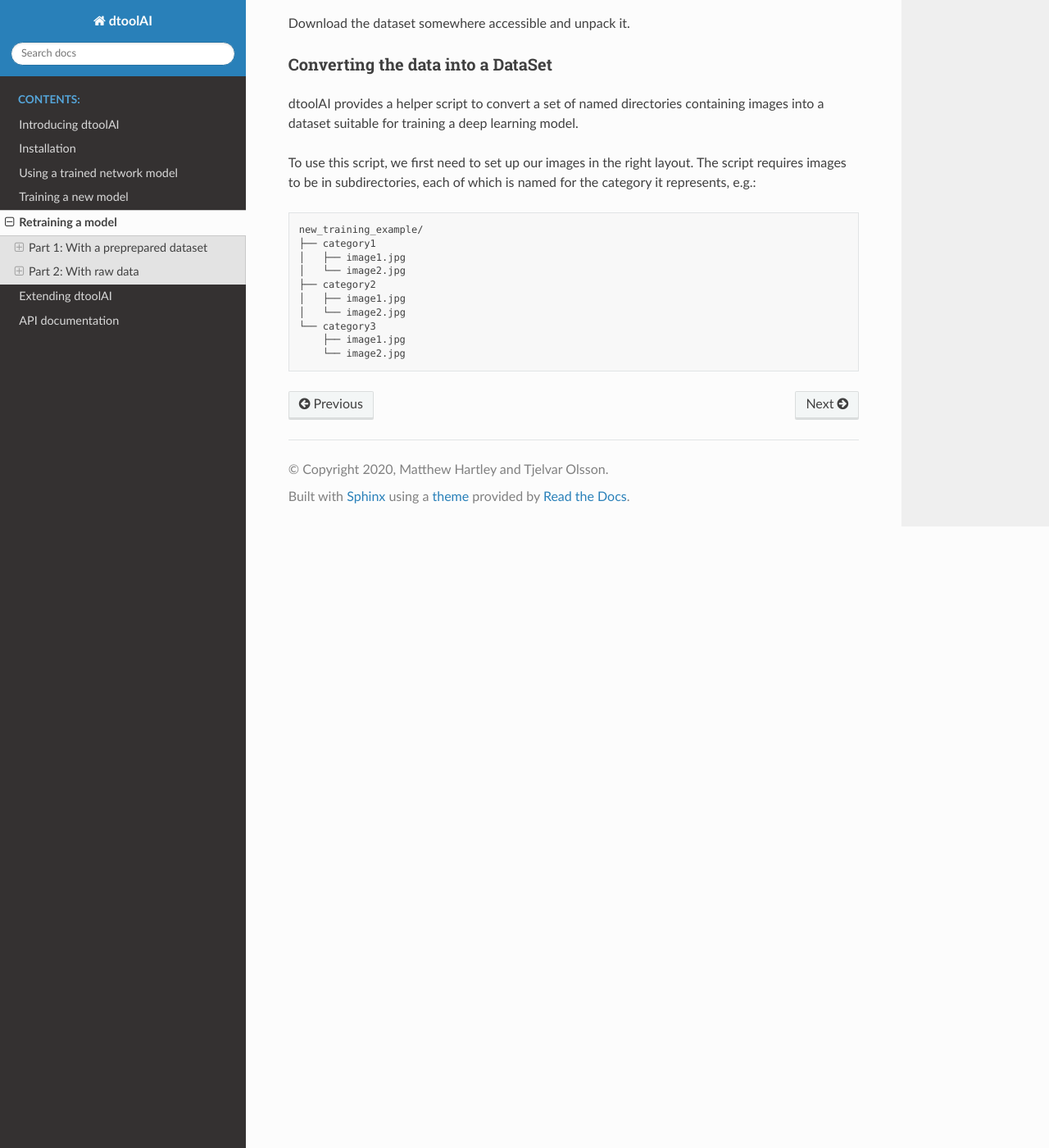
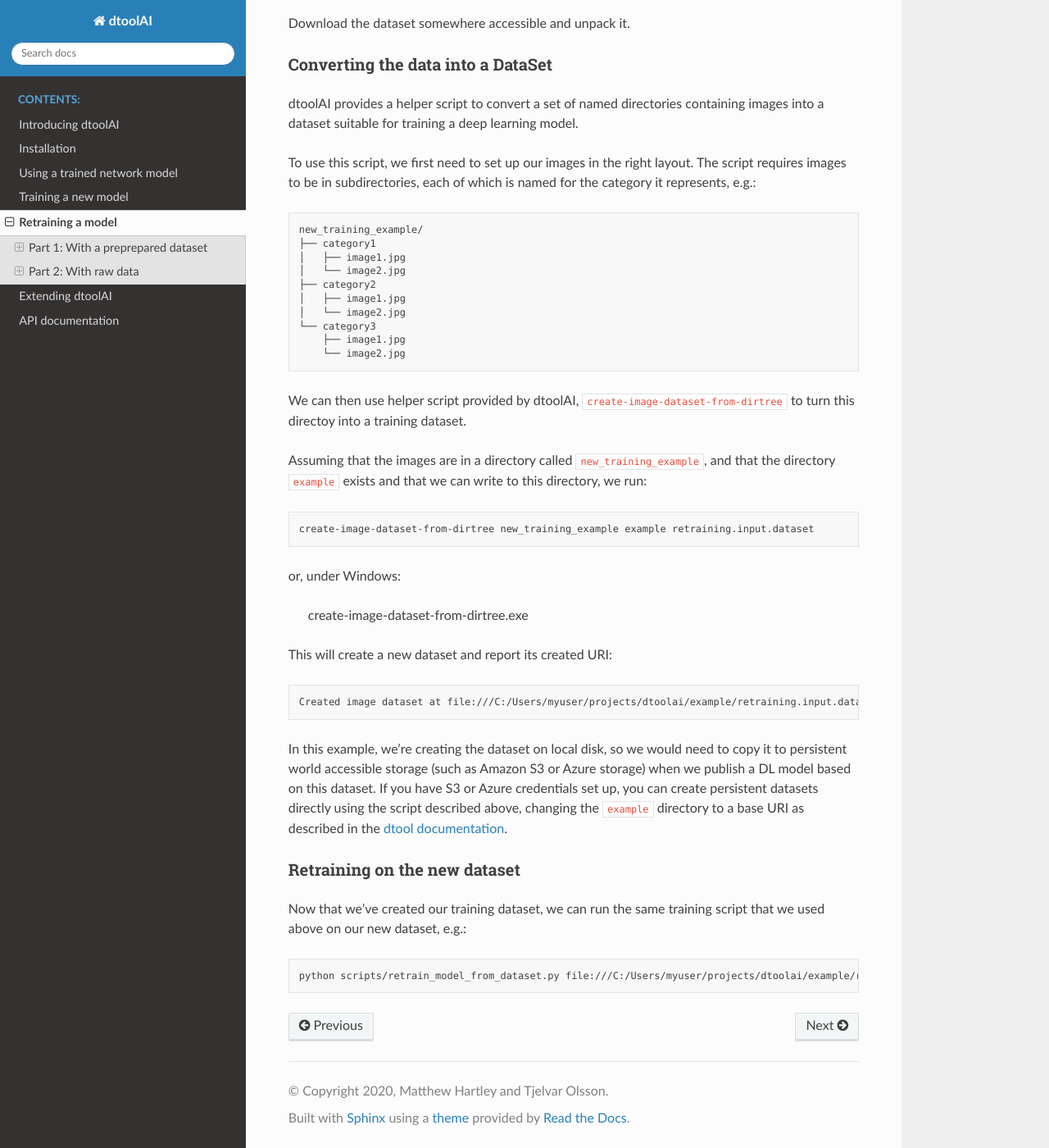
Before and after one commit to JIC-CSB/dtoolai, a Sphinx documentation site: the page built from docs/source/retraining.rst, in a window 1280 px wide and 1400 px high, scrolled down 1911 px. Shown: the whole window at 82% size. Built offline with Sphinx 7.4.7 and the Read the Docs theme 2.0.0, drawn with Linux system fonts in a browser that asks for light colours.

Commit message:
Extend retraining example to new data

```diff
--- a/docs/source/retraining.rst
+++ b/docs/source/retraining.rst
@@ -117,3 +117,39 @@ category it represents, e.g.:
     └── category3
         ├── image1.jpg
         └── image2.jpg
+
+We can then use  helper script provided by dtoolAI, ``create-image-dataset-from-dirtree`` to
+turn this directoy into a training dataset.
+
+Assuming that the images are in a directory called ``new_training_example``, and that the
+directory ``example`` exists and that we can write to this directory, we run:
+
+.. code-block:: bash
+
+    create-image-dataset-from-dirtree new_training_example example retraining.input.dataset
+
+or, under Windows:
+
+    create-image-dataset-from-dirtree.exe
+
+This will create a new dataset and report its created URI:
+
+.. code-block:: bash
+
+    Created image dataset at file:///C:/Users/myuser/projects/dtoolai/example/retraining.input.dataset
+
+In this example, we're creating the dataset on local disk, so we would need to copy it to persistent
+world accessible storage (such as Amazon S3 or Azure storage) when we publish a DL model based on this
+dataset. If you have S3 or Azure credentials set up, you can create persistent datasets directly using
+the script described above, changing the ``example`` directory to a base URI as described in the
+`dtool documentation <https://dtool.readthedocs.io>`_.
+
+Retraining on the new dataset
+~~~~~~~~~~~~~~~~~~~~~~~~~~~~~
+
+Now that we've created our training dataset, we can run the same training script that we used above
+on our new dataset, e.g.:
+
+.. code-block:: bash
+
+    python scripts/retrain_model_from_dataset.py file:///C:/Users/myuser/projects/dtoolai/example/retraining.input.dataset example new.model
```
